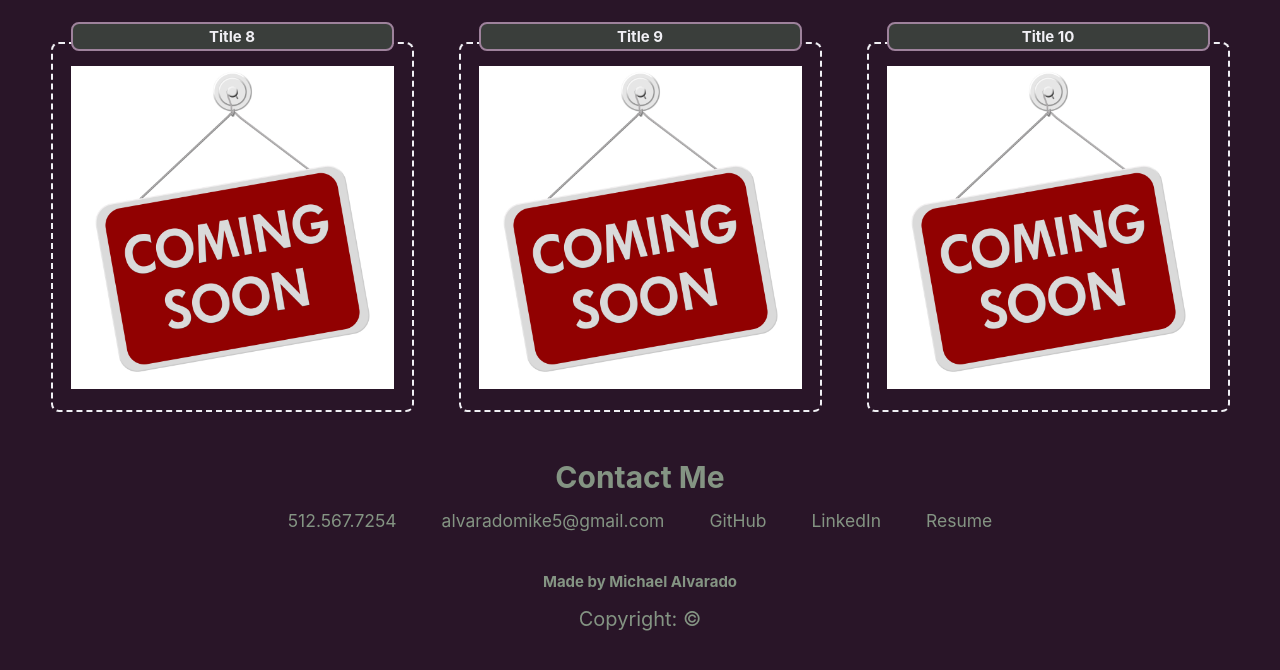
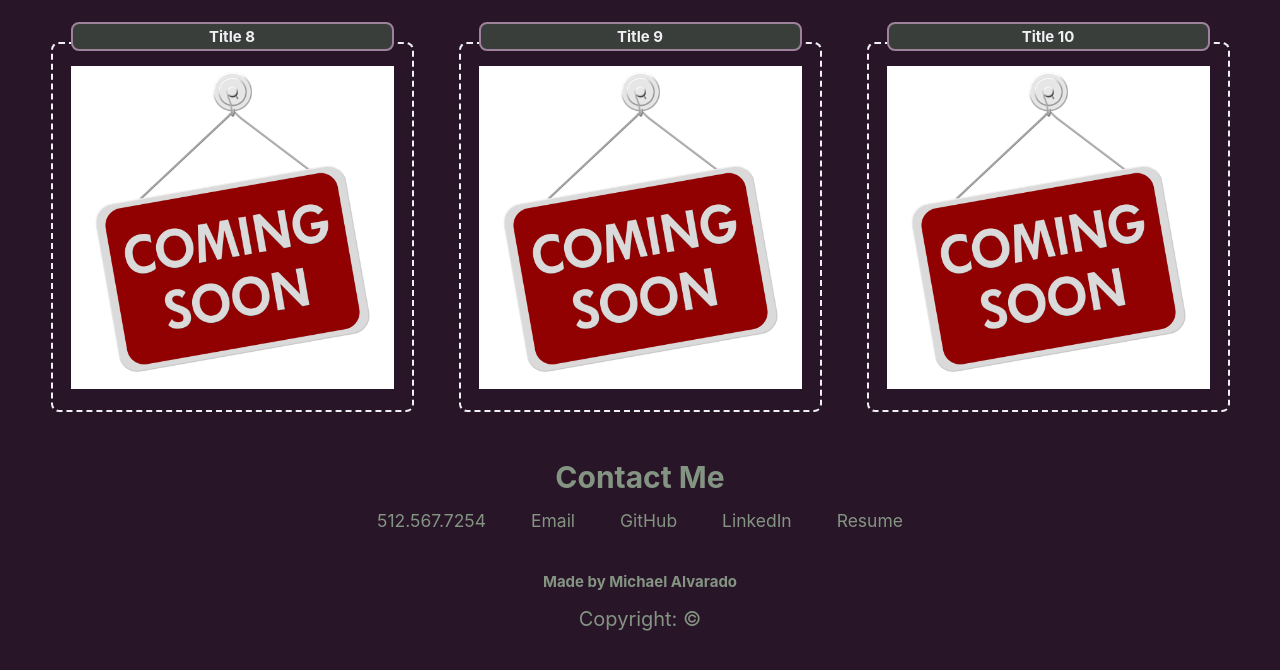
Before and after one commit to Michael-Alvarado/Professional-Portfolio, a plain HTML site: page index.html in a window 1280 px wide. Shown: the part 2087-2757 px from the top of the page. Drawn offline with Linux system fonts and the light colour scheme; a script that the page names is missing.

Commit message:
updated email link title

```diff
--- a/index.html
+++ b/index.html
@@ -182,7 +182,7 @@
                     <nav>
                         <ul>
                             <li><a href="tel:+15125677254">512.567.7254</a></li>
-                            <li><a href="mailto:alvaradomike5@gmail.com?subject=Let's Connect!&body=Hi Michael!">alvaradomike5@gmail.com</a></li>
+                            <li><a href="mailto:alvaradomike5@gmail.com?subject=Let's Connect!&body=Hi Michael!">Email</a></li>
                             <li><a href="https://github.com/Michael-Alvarado">GitHub</a></li>
                             <li><a href="https://www.linkedin.com/in/alvaradomichael/">LinkedIn</a></li>
                             <li><a href="https://github.com/Michael-Alvarado/Resume/raw/main/Michael%20Alvarado%20Resume.pdf">Resume</a></li>
```
